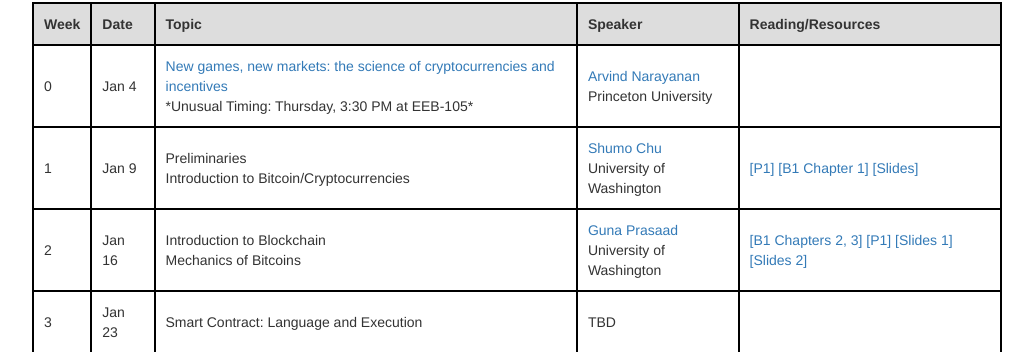
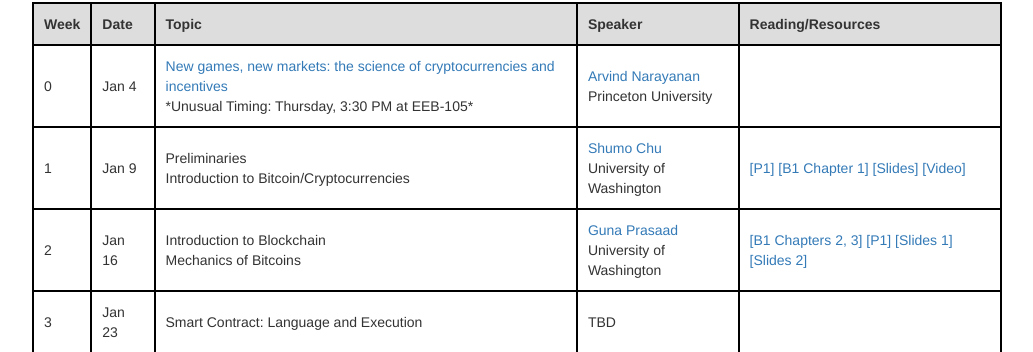
Before and after one commit to uwdb/website, a Jekyll site: the page built from seminars/cse590q/18wi/index.markdown, in a window 1280 px wide and 900 px high, scrolled down 392 px. Shown: the part 100-452 px from the top of the window, without its empty margins (123-1156 px from the left). Built offline with Jekyll 4.4.1, drawn with Linux system fonts in a browser that asks for light colours; nearby versions of some CDN libraries.

Commit message:
update link

```diff
--- a/seminars/cse590q/18wi/index.markdown
+++ b/seminars/cse590q/18wi/index.markdown
@@ -47,6 +47,7 @@
      <a href='https://spectrum.ieee.org/computing/networks/blockchains-how-they-work-and-why-theyll-change-the-world'>[P1]</a>
      <a href='http://bitcoinbook.cs.princeton.edu'>[B1 Chapter 1]</a>
      <a href='https://docs.google.com/presentation/d/1VqtKL0BNiPp15HlJu4aKmA9kIkML_on_iuXSJFdIpLM/edit?usp=sharing'>[Slides]</a>
+     <a href='https://www.youtube.com/watch?v=XJ2DakM7pfw&feature=youtu.be'>[Video]</a>
    </td>
   </tr>
   <tr>
```
